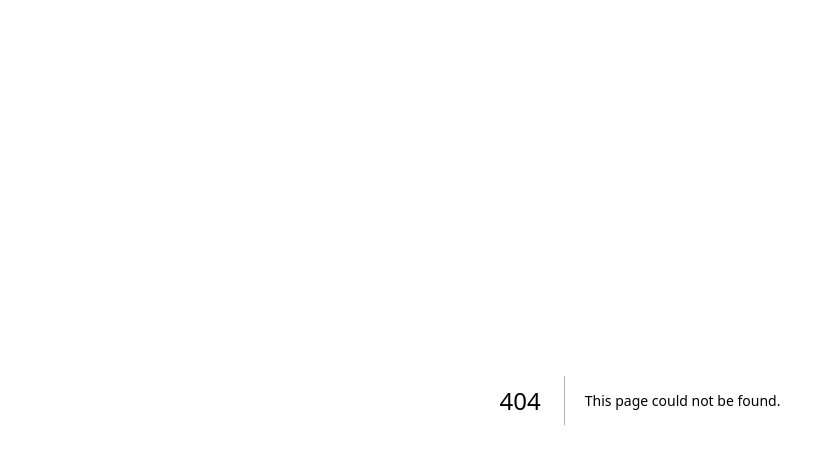
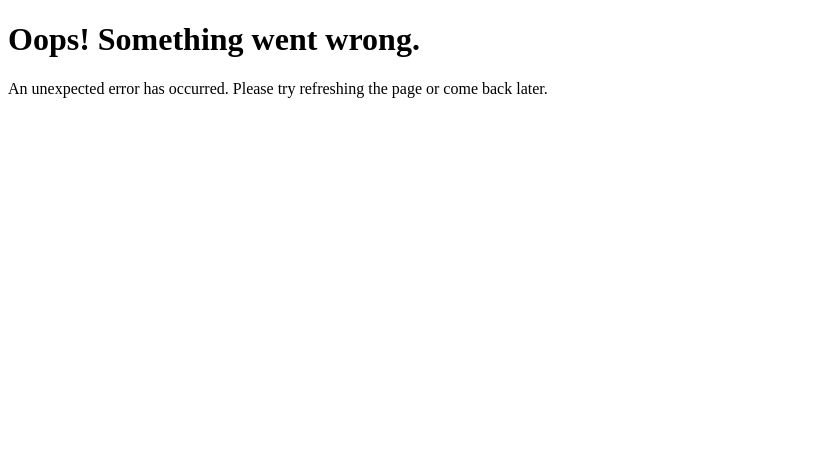
Before and after one commit to DoomKitty87/pin-pals, a Next.js app: page /error in a window 1280 px wide. Before the commit this address had no page. Shown: the top 464 px of the page, without its empty margins (0-835 px from the left). Built offline with nearby package versions, Linux system fonts and the light colour scheme.

Commit message:
Add error page component for handling unexpected errors

```diff
--- /dev/null
+++ b/pages/error.tsx
@@ -0,0 +1,14 @@
+// Error UI
+
+export default function ErrorPage() {
+  return (
+    <div className="font-sans grid grid-rows-[1fr] items-center justify-items-center min-h-screen p-8 sm:p-20">
+      <main className="flex flex-col gap-[32px] items-center sm:items-start">
+        <h1 className="text-4xl font-bold">Oops! Something went wrong.</h1>
+        <p className="text-lg text-center sm:text-left">
+          An unexpected error has occurred. Please try refreshing the page or come back later.
+        </p>
+      </main>
+    </div>
+  );
+}
```
